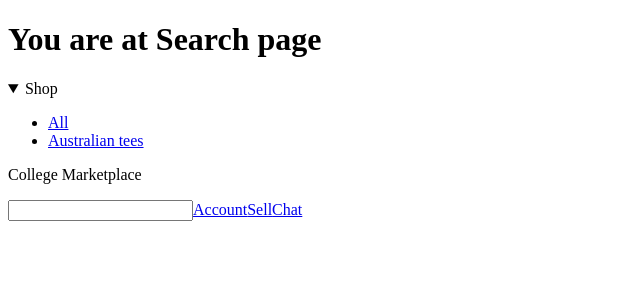
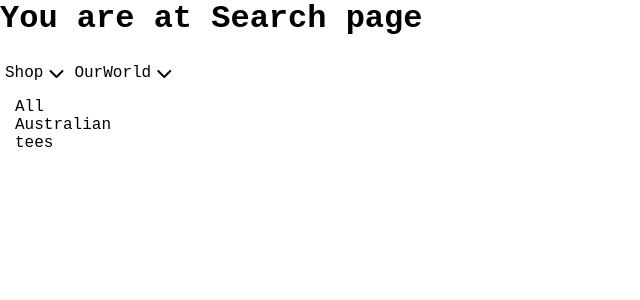
Before and after one commit to kushagra0304/collegeMiniProject, a React (Create React App) app in the folder reactproject/: page /search in a window 1280 px wide. Both pictures are taken after a click on the heading "Shop". Shown: the top 300 px of the page, without its empty margins (0-640 px from the left). Built offline with nearby package versions, Linux system fonts and the light colour scheme.

Commit message:
Popover functionality complete

```diff
--- a/reactproject/package.json
+++ b/reactproject/package.json
@@ -8,6 +8,7 @@
     "@testing-library/user-event": "^13.5.0",
     "react": "^18.2.0",
     "react-dom": "^18.2.0",
+    "react-helmet": "^6.1.0",
     "react-router-dom": "^6.6.1",
     "react-scripts": "5.0.1",
     "web-vitals": "^2.1.4"
--- /dev/null
+++ b/reactproject/src/app.css
@@ -0,0 +1,15 @@
+html {
+    font-size: 62.5%;
+    height: 100%;
+}
+
+body {
+    font-size: 1.6rem;
+    font-family:monospace;
+    height: 100%;
+    margin: 0px;
+}
+
+h1 {
+    margin-top: 0px;
+}
--- /dev/null
+++ b/reactproject/src/app.jsx
@@ -0,0 +1,16 @@
+import { Helmet } from "react-helmet";
+import { Outlet } from "react-router-dom";
+import './app.css'
+
+function App() {
+    return (
+        <>
+            <Helmet>
+                <script src="https://kit.fontawesome.com/18b6024cfd.js" crossorigin="anonymous"></script>
+            </Helmet>
+            <Outlet/>
+        </>
+    )
+}
+
+export default App;
--- a/reactproject/src/components/nav/nav.css
+++ b/reactproject/src/components/nav/nav.css
@@ -0,0 +1,7 @@
+.nav {
+    display: flex;
+}
+
+.brand {
+    margin: 0px;
+}
--- a/reactproject/src/components/nav/nav.jsx
+++ b/reactproject/src/components/nav/nav.jsx
@@ -1,16 +1,18 @@
 import SearchBar from "../searchBar"
 import Popover from "./popover"
+import './nav.css'
 
 const Nav = () => {
 
   return (
-      <div className=''>
+      <div className='nav'>
         <Popover name="Shop" items={["All", "Australian tees"]}/>
-        <p>College Marketplace</p>
+        <Popover name="OurWorld" items={["About Us", "Giving Back"]}/>
+        {/* <p className="brand">College Marketplace</p>
         <SearchBar/>
         <a href="#">Account</a>
         <a href="#">Sell</a>
-        <a href="#">Chat</a>
+        <a href="#">Chat</a> */}
       </div>
   )
 }
--- /dev/null
+++ b/reactproject/src/components/nav/popover.css
@@ -0,0 +1,46 @@
+.popover {
+    font-size: 1.6rem;
+    margin: 5px;
+}
+
+.popover details {
+    position: relative;
+}
+
+.popover summary {
+    list-style: none;
+}
+
+.popover summary:hover {
+    text-decoration: underline;
+}
+
+.popover li {
+    list-style: none;
+}
+
+.popover ul {
+    padding: 0;
+    margin-bottom: 0;
+    margin-left: 10px;
+    position: absolute;
+}
+
+.popover__icon i {
+    translate: 0px 2px;
+    margin-left: 5px
+}
+
+.popover a {
+    text-decoration: none;
+    color: black;
+}
+
+.popover details[open] summary ~ * {
+    animation: sweep .5s ease-in-out;
+}
+
+@keyframes sweep {
+    0%    {opacity: 0; transform: translateY(-10px)}
+    100%  {opacity: 1; transform: translateX(0)}
+}
--- a/reactproject/src/components/nav/popover.jsx
+++ b/reactproject/src/components/nav/popover.jsx
@@ -1,17 +1,72 @@
+import "./popover.css"
+import { useEffect } from "react"
+
 const Popover = ({ name, items }) => {
+
+    //This can be improved!
+    useEffect(() => {
+        document.addEventListener("click", (event)=>{
+            console.log(name)
+
+            const active = document.querySelector(".popover__active");
+            let targetEl = event.target; // clicked element
+
+            do {
+              if(targetEl == active) {
+                return;
+              }
+
+              targetEl = targetEl.parentNode;
+            } while (targetEl);
+
+            if(active !== null){
+                active.querySelector(".popover__name").click();
+                active.classList.remove("popover__active");
+            }
+        })
+    }, [])
+
+    const handler = (event, name) => {
+        const active = document.querySelector(".popover__active")
+
+        if(active !== null && active.classList.contains(name)){
+            active.classList.remove("popover__active")
+            return
+        }
+
+        const popoverElements = document.querySelectorAll(".popover");
+        let flag = false;
+
+        for (let i = 0; i < popoverElements.length; i++) {
+            for(let j = 0; j < popoverElements[i].classList.length; j++){
+                if(popoverElements[i].classList[j] === "popover__active" && !popoverElements[i].classList.contains(`.${name}`)){
+                    popoverElements[i].querySelector(".popover__name").click()
+                    popoverElements[i].classList.remove("popover__active");
+                    flag = true;
+                    break;
+                }
+            }
+            if(flag){
+                break;
+            }
+        }
+
+        document.querySelector(`.${name}`).classList.add("popover__active")
+        return;
+    }
+
     return (
-        <>
-            <details-disclosure>
+        <div className={`popover popover__${name}`} onClick={(event) => handler(event, `popover__${name}`)}>
             <details>
                 <summary>
-                        <span>{name}</span>
+                    <span className="popover__name">{name}</span>
+                    <span className="popover__icon"><i className="fas fa-chevron-down"></i></span>
                 </summary>
-                    <ul tabindex="-1">
+                <ul tabIndex="-1">
                     {items.map((item) => (<li><a href="#">{item}</a></li>))}
                 </ul>
             </details>
-            </details-disclosure>
-        </>
+        </div>
     )
 }
 
--- a/reactproject/src/index.js
+++ b/reactproject/src/index.js
@@ -6,6 +6,7 @@ import {
   createBrowserRouter,
   RouterProvider,
 } from "react-router-dom";
+
 import Intro from "./routes/intro";
 import ErrorPage from "./error-page";
 import Login from './routes/login';
@@ -15,55 +16,59 @@ import Search from './routes/search';
 import Sell from './routes/sell';
 import Chat from './routes/chat';
 import Account from './routes/account';
-
+import App from "./app"
 
 const router = createBrowserRouter([
   {
     path: "/",
+    element: <App/>,
+    children: [
+      {
+        errorElement: <ErrorPage/>,
+        children: [
+          { index: true, element: <Intro /> },
+          {
+            path: "intro",
             element: <Intro />,
-    errorElement: <ErrorPage />,
           },
           {
             path: "login",
             element: <Login />,
-    errorElement: <ErrorPage />,
           },
           {
             path: "home",
             element: <Home />,
-    errorElement: <ErrorPage />,
           },
           {
             path: "createAccount",
             element: <CreateAccount />,
-    errorElement: <ErrorPage />,
           },
           {
             path: "search",
             element: <Search />,
-    errorElement: <ErrorPage />,
           },
           {
             path: "sell",
             element: <Sell />,
-    errorElement: <ErrorPage />,
           },
           {
             path: "chat",
             element: <Chat />,
-    errorElement: <ErrorPage />,
           },
           {
             path: "account",
             element: <Account />,
-    errorElement: <ErrorPage />,
           },
+        ]
+      }
+    ]
+  }
 ]);
 
 const root = ReactDOM.createRoot(document.getElementById('root'));
 root.render(
   <React.StrictMode>
-    <RouterProvider router={router} />
+    <RouterProvider router={router}/>
   </React.StrictMode>
 );
 
--- a/reactproject/src/routes/intro.jsx
+++ b/reactproject/src/routes/intro.jsx
@@ -11,10 +11,10 @@ function Intro() {
                 <h1>You are at Intro page</h1>
                 <ul>
                     <li>
-                        <Link to={"login"}>login</Link>
+                        <Link to={"/login"}>login</Link>
                     </li>
                     <li>
-                        <Link to={"createAccount"}>create an account</Link>
+                        <Link to={"/createAccount"}>create an account</Link>
                     </li>
                 </ul>
                 <Temp/>
```
Also changed, not shown: 1 other file (tests, documents, lock files or other folders). Lines whose indentation alone changed are shown as unchanged.
